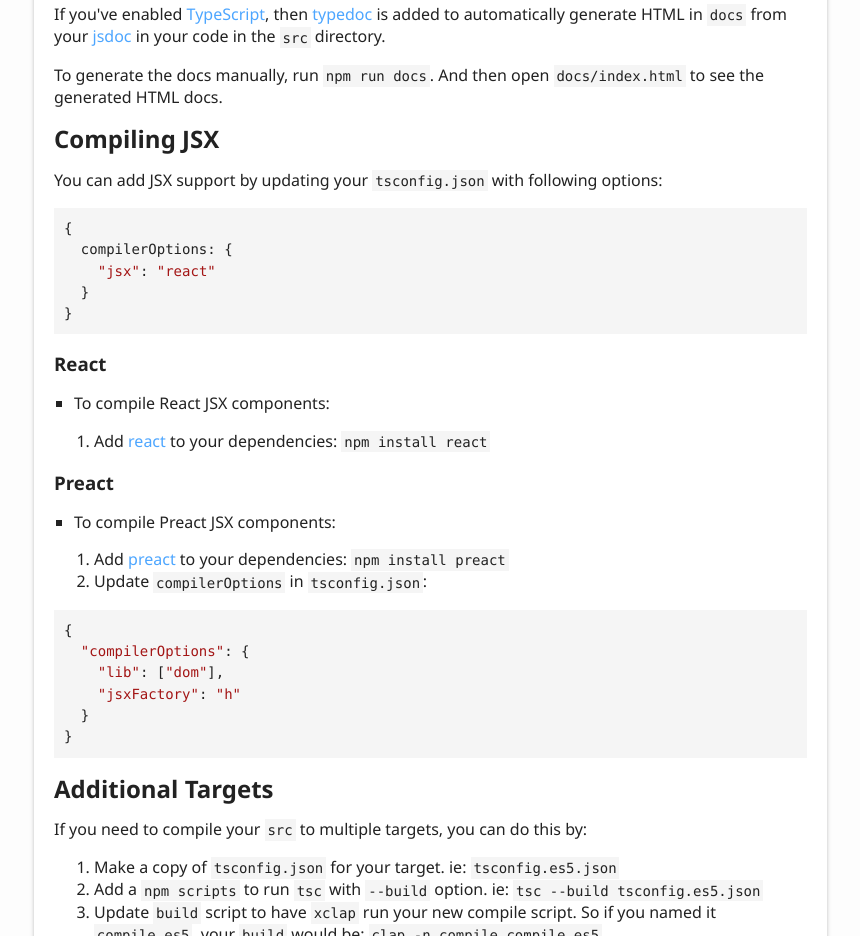
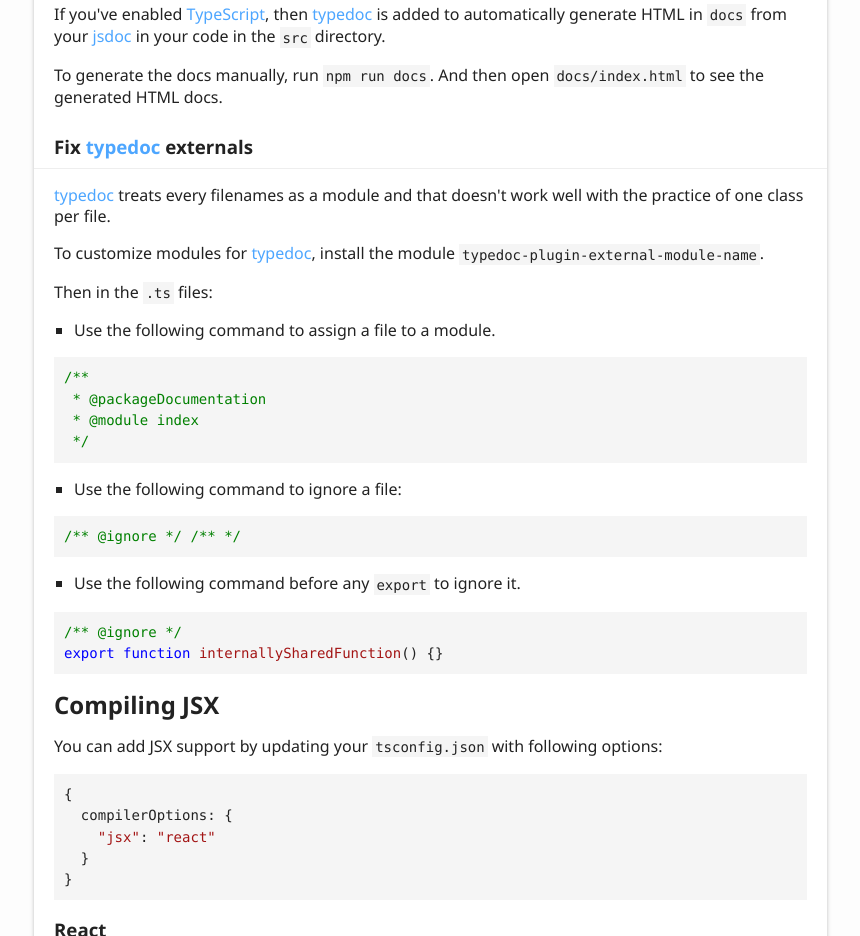
Before and after one commit to jchip/module-dev, a website: page docs/index.html in a window 1280 px wide. Shown: the part 3434-4370 px from the top of the page, without its empty margins (6-866 px from the left). Drawn offline with Linux system fonts and the light colour scheme.

Commit message:
update docs

```diff
--- a/docs/index.html
+++ b/docs/index.html
@@ -192,6 +192,28 @@
 				</a>
 				<p>If you&#39;ve enabled <a href="https://www.typescriptlang.org/">TypeScript</a>, then <a href="https://typedoc.org/">typedoc</a> is added to automatically generate HTML in <code>docs</code> from your <a href="https://jsdoc.app/">jsdoc</a> in your code in the <code>src</code> directory.</p>
 				<p>To generate the docs manually, run <code>npm run docs</code>. And then open <code>docs/index.html</code> to see the generated HTML docs.</p>
+				<a href="#fix-typedoc-externals" id="fix-typedoc-externals" style="color: inherit; text-decoration: none;">
+					<h3>Fix <a href="https://typedoc.org/">typedoc</a> externals</h3>
+				</a>
+				<p><a href="https://typedoc.org/">typedoc</a> treats every filenames as a module and that doesn&#39;t work well with the practice of one class per file.</p>
+				<p>To customize modules for <a href="https://typedoc.org/">typedoc</a>, install the module <code>typedoc-plugin-external-module-name</code>.</p>
+				<p>Then in the <code>.ts</code> files:</p>
+				<ul>
+					<li>Use the following command to assign a file to a module.</li>
+				</ul>
+				<pre><code class="language-js"><span class="hljs-comment">/**
+ * <span class="hljs-doctag">@packageDocumentation</span>
+ * <span class="hljs-doctag">@module <span class="hljs-variable">index</span></span>
+ */</span></code></pre>
+				<ul>
+					<li>Use the following command to ignore a file:</li>
+				</ul>
+				<pre><code class="language-js"><span class="hljs-comment">/** <span class="hljs-doctag">@ignore </span>*/</span> <span class="hljs-comment">/** */</span></code></pre>
+				<ul>
+					<li>Use the following command before any <code>export</code> to ignore it.</li>
+				</ul>
+				<pre><code class="language-js"><span class="hljs-comment">/** <span class="hljs-doctag">@ignore </span>*/</span>
+<span class="hljs-keyword">export</span> <span class="hljs-function"><span class="hljs-keyword">function</span> <span class="hljs-title">internallySharedFunction</span>(<span class="hljs-params"></span>) </span>{}</code></pre>
 				<a href="#compiling-jsx" id="compiling-jsx" style="color: inherit; text-decoration: none;">
 					<h2>Compiling JSX</h2>
 				</a>
```
Also changed, not shown: docs/modules/_module_dev_.html (+2 -2 lines), README.md.
